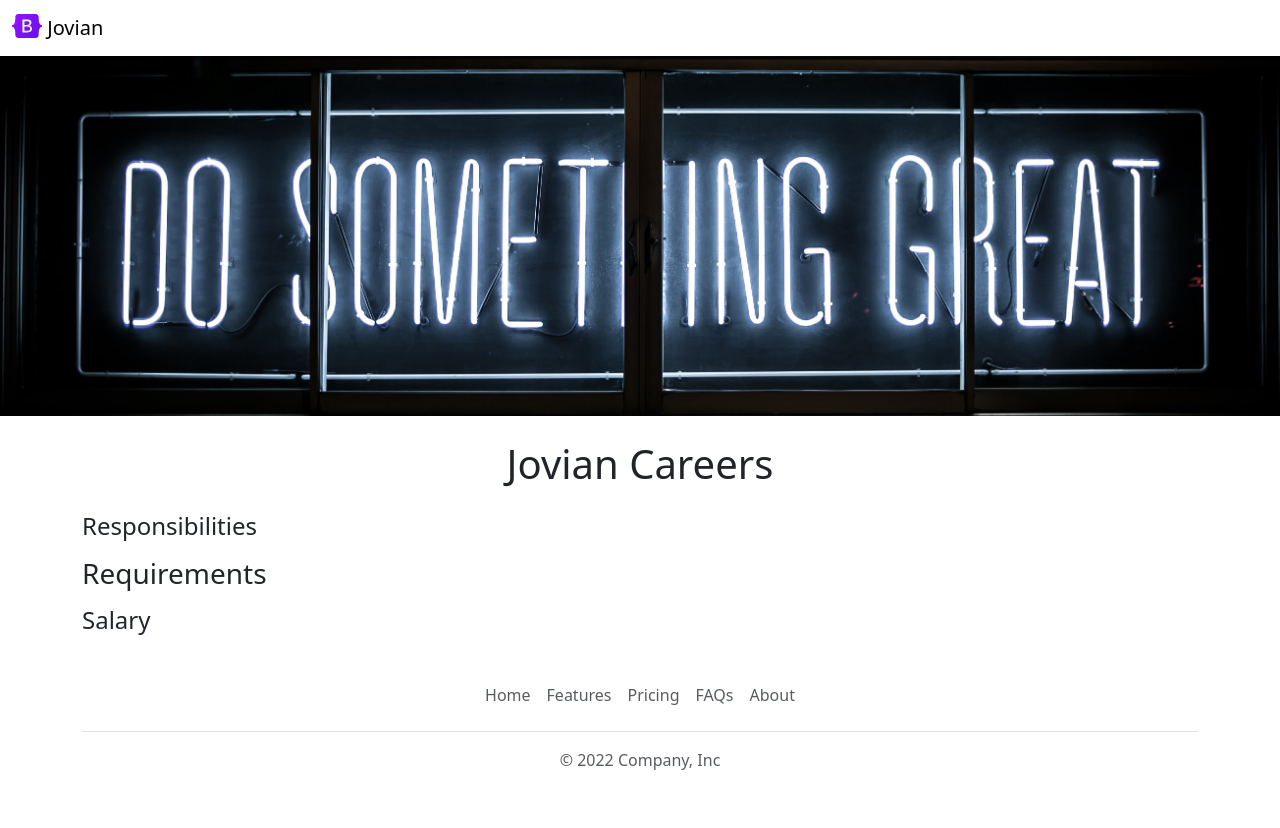
After one commit to jasemp/careers-website, a Flask app: template templates/jobpage.html in a window 1280 px wide. The commit adds this page. Run offline with Flask 3, Linux system fonts and the light colour scheme; the template is opened without the code that fills it, so the values that code supplies are empty.

Commit message:
job pages

```diff
--- a/app.py
+++ b/app.py
@@ -1,15 +1,13 @@
 from flask import Flask, render_template, jsonify
-from database import load_jobs_from_db
+from database import load_jobs_from_db, load_job_from_db
 
 app = Flask(__name__)
-
-
 
 
 @app.route("/")
 def hello_world():
   jobs = load_jobs_from_db()
-  return render_template('home.html', jobs=jobs, company_name="Jovian")
+  return render_template('home.html', jobs=jobs)
 
 
 @app.route("/api/jobs")
@@ -18,5 +16,15 @@ def list_jobs():
   return jsonify(jobs)
 
 
+@app.route("/job/<id>")
+def show_job(id):
+  job = load_job_from_db(id)
+
+  if not job:
+    return "Not Found", 404
+
+  return render_template('jobpage.html', job=job)
+
+
 if __name__ == "__main__":
   app.run(host='0.0.0.0', debug=True)
--- /dev/null
+++ b/templates/banner.html
@@ -0,0 +1,9 @@
+<style>
+  #banner {
+    height: 360px;
+    width: 100%;
+    object-fit:cover;
+    margin-bottom:16px;
+  }
+  </style>
+  <img class="img-fluid" id="banner" src="/static/banner.jpg">
--- /dev/null
+++ b/templates/bootstrap.html
@@ -0,0 +1,3 @@
+<meta charset="utf-8">
+<meta name="viewport" content="width=device-width, initial-scale=1">
+<link href="https://cdn.jsdelivr.net/npm/bootstrap@5.3.1/dist/css/bootstrap.min.css" rel="stylesheet" integrity="sha384-4bw+/aepP/YC94hEpVNVgiZdgIC5+VKNBQNGCHeKRQN+PtmoHDEXuppvnDJzQIu9" crossorigin="anonymous">
--- a/templates/jobitem.html
+++ b/templates/jobitem.html
@@ -11,6 +11,6 @@
     {% endif %}
   </div>
   <div class="col-2">
-    <a href="mailto:hello@jovian.ai?subject=Application for {{job['title']}}" type="button" class="btn btn-outline-primary float-right align-middle">Apply</a>
+    <a href="/job/{{job['id']}}" type="button" class="btn btn-outline-primary float-right align-middle">Apply</a>
   </div>
 </div>
--- /dev/null
+++ b/templates/jobpage.html
@@ -0,0 +1,31 @@
+<!DOCTYPE html>
+<html>
+  <head>
+    <title>{{job.title}} - Jovian Careers</title>
+    {% include 'bootstrap.html' %}
+  </head>
+  <body>
+    {% include 'nav.html' %}
+    {% include 'banner.html' %}
+    <div class="container">
+      <h1 class="text-center mt-2 mb-4">Jovian Careers</h1>
+      <h3 class="mb-2">{{job.title}}</h3>
+      <p class="lead mt-0">{{job.location}}</p>
+      <h4>Responsibilities</h4>
+      <ul>
+        {% for line in job.responsibilities.split("\n") %}
+          <li>{{line}}</li>
+        {% endfor %}
+      </ul>
+      <h3>Requirements</h3>
+      <ol>
+        {% for line in job.requirements.split("\n") %}
+          <li>{{line}}</li>
+        {% endfor %}
+      </ol>
+      <h4>Salary</h4>
+      <p>{{job.currency}}{{job.salary}}</p>
+    </div>
+    {% include 'footer.html' %}
+  </body>
+</html>
--- a/templates/nav.html
+++ b/templates/nav.html
@@ -1,6 +1,6 @@
 <nav class="navbar shawdow-sm fixed-top bg-white">
   <div class="container-fluid">
-    <a class="navbar-brand" href="#">
+    <a class="navbar-brand" href="/">
       <img src="/static/logo.svg" alt="Logo" width="30" height="24" class="d-inline-block align-text-top">
       Jovian
     </a>
```
Also changed, not shown: database.py (+10 -0 lines), templates/home.html (+3 -13 lines).
